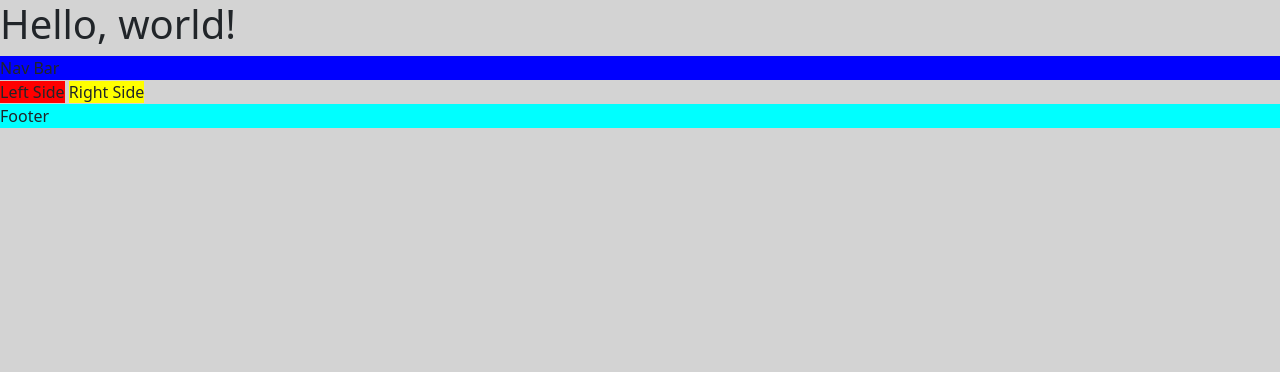
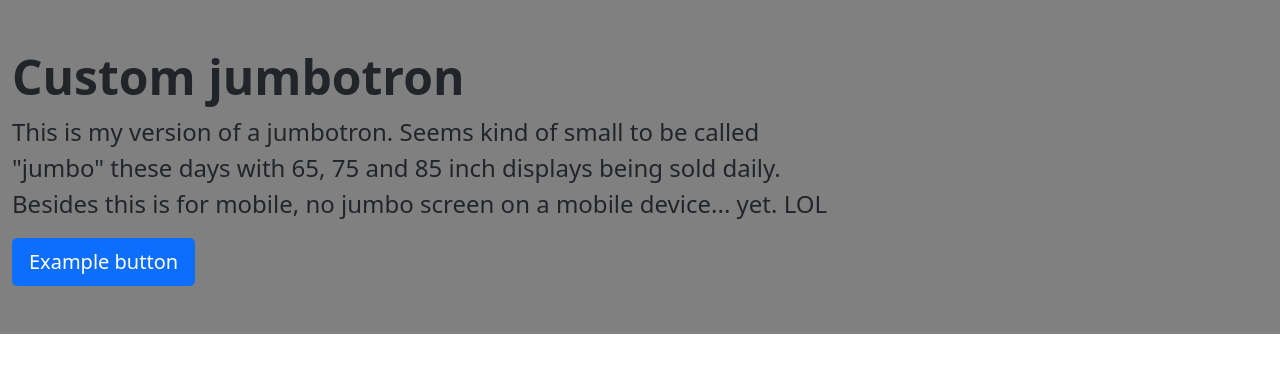
Before and after one commit to tborba1/collab-practice, a plain HTML site: page index.html in a window 1280 px wide. Drawn offline with nearby package versions, Linux system fonts and the light colour scheme.

Commit message:
Jumbotron changes

```diff
--- a/css/style.css
+++ b/css/style.css
@@ -1,19 +1,3 @@
-body {
-    background-color: lightgray;
+div {
+    background-color: gray;
 }
-
-nav {
-    background-color: blue;
-}
-
-left {
-  background-color: red;
-}
-
-right {
-    background-color: yellow;
-}
-
-footer {
-    background-color: aqua;
-}
--- a/index.html
+++ b/index.html
@@ -4,19 +4,16 @@
     <meta charset="utf-8">
     <meta name="viewport" content="width=device-width, initial-scale=1">
     <link href="https://cdn.jsdelivr.net/npm/bootstrap@5.1.3/dist/css/bootstrap.min.css" rel="stylesheet" integrity="sha384-1BmE4kWBq78iYhFldvKuhfTAU6auU8tT94WrHftjDbrCEXSU1oBoqyl2QvZ6jIW3" crossorigin="anonymous">
-    <link href="css/style.css" rel="stylesheet">
+    <link href="/css/style.css" rel="stylesheet">
     <title>Hello, world!</title>
   </head>
   <body>
-    <h1>Hello, world!</h1>
 
-    <nav>Nav Bar</nav>
-
-    <left column>Left Side</left>
-
-    <right column>Right Side</right>
-
-    <footer>Footer</footer>
+    <div class="container-fluid py-5">
+      <h1 class="display-5 fw-bold">Custom jumbotron</h1>
+      <p class="col-md-8 fs-4">This is my version of a jumbotron. Seems kind of small to be called "jumbo" these days with 65, 75 and 85 inch displays being sold daily. Besides this is for mobile, no jumbo screen on a mobile device... yet.  LOL</p>
+      <button class="btn btn-primary btn-lg" type="button">Example button</button>
+    </div>
 
     <script src="https://cdn.jsdelivr.net/npm/bootstrap@5.1.3/dist/js/bootstrap.bundle.min.js" integrity="sha384-ka7Sk0Gln4gmtz2MlQnikT1wXgYsOg+OMhuP+IlRH9sENBO0LRn5q+8nbTov4+1p" crossorigin="anonymous"></script>
   </body>
```
